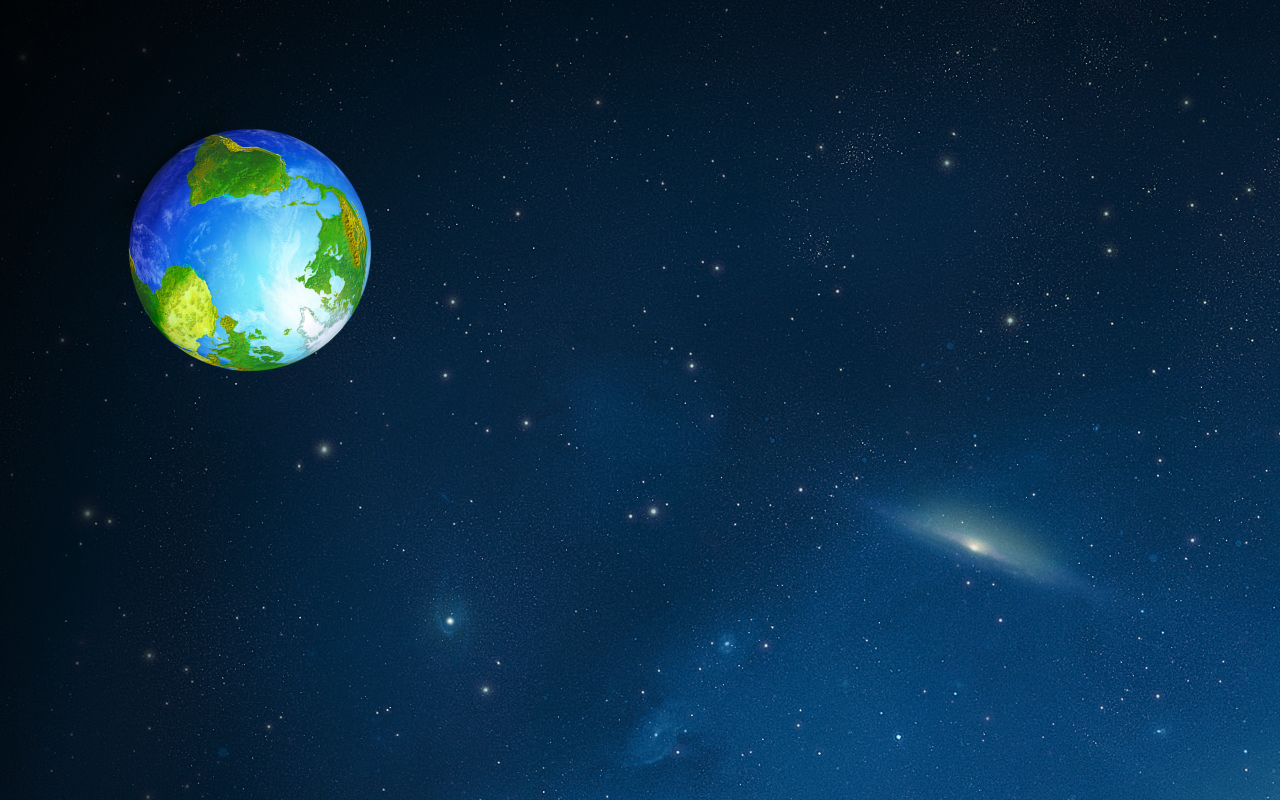
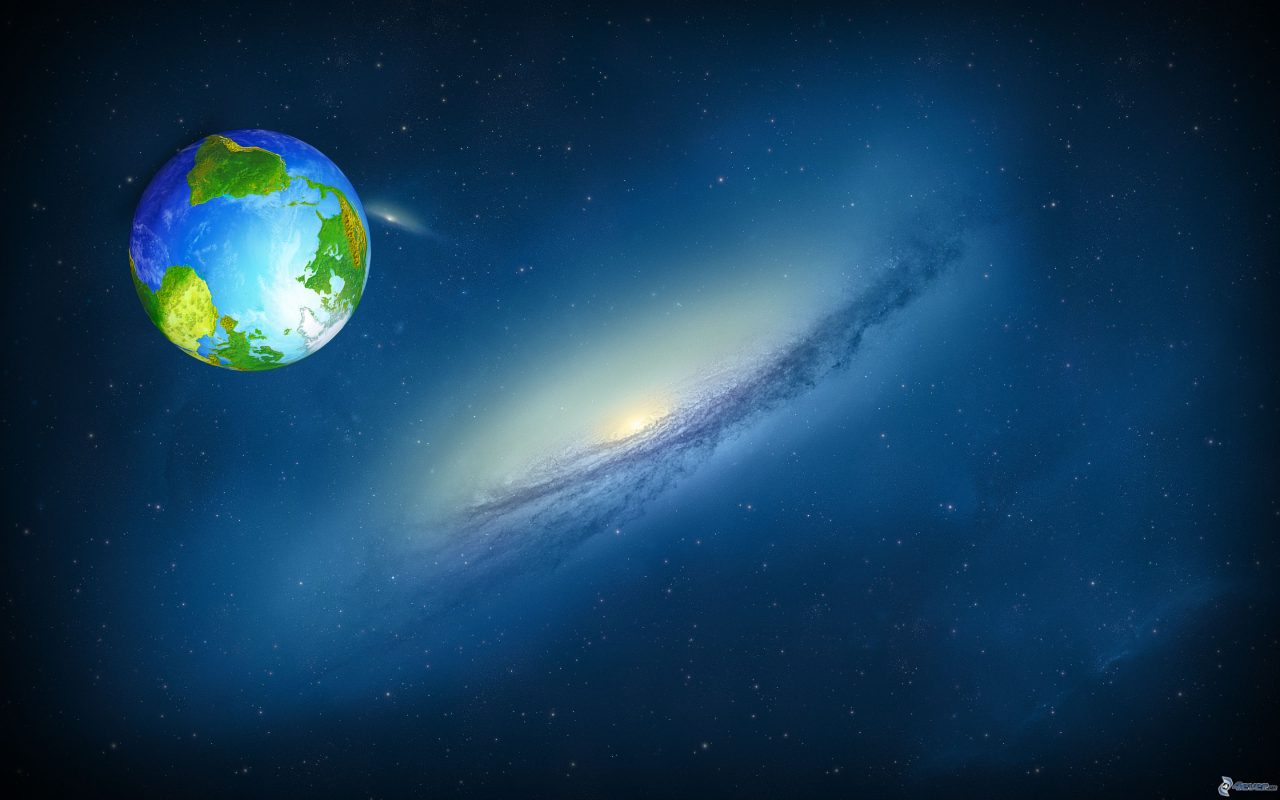
Before and after one commit to nastyazyl2007/cosmos, a plain HTML site: page index.html in a window 1280 px wide. Drawn offline with Linux system fonts and the light colour scheme; files whose address does not match are found by name.

Commit message:
Update style.css

```diff
--- a/css/style.css
+++ b/css/style.css
@@ -1,9 +1,12 @@
-
+html,body{
+          height: 100%;
+}
 body {
   margin: 0;
   padding: 0;
   font: 1em sans-serif;
   background: url(images/cosmos.jpg);
+  background-size: cover;
 }
 
 .earth{
```
